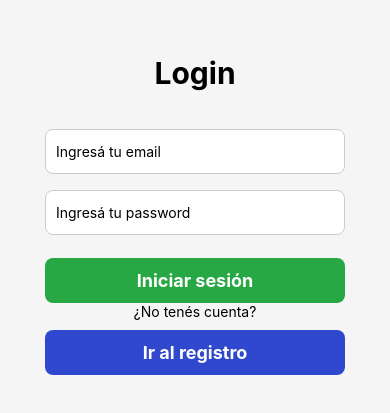
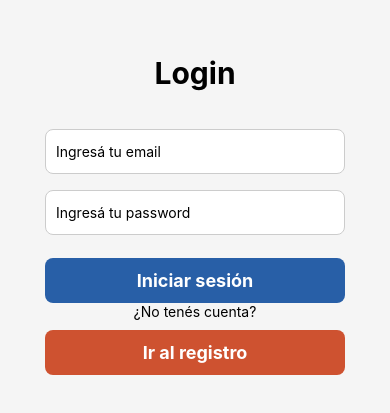
Before and after one commit to fmele-pixel/BMM-RN, a React Native app: screen /Login in a window 390 px wide. Shown: the part 207-620 px from the top of the page. Built offline with nearby package versions, Linux system fonts and the light colour scheme.

Commit message:
navigation

```diff
--- a/src/screen/login/login.js
+++ b/src/screen/login/login.js
@@ -114,7 +114,7 @@ const styles = StyleSheet.create({
 
     clickeableForm: {
         width: 300,
-        backgroundColor: "#28a745",
+        backgroundColor: "#285fa7",
         padding: 12,
         borderRadius: 8,
         alignItems: "center",
@@ -123,7 +123,7 @@ const styles = StyleSheet.create({
 
     clickeable: {
         width: 300,
-        backgroundColor: "#3048ce",
+        backgroundColor: "#ce5230",
         padding: 12,
         borderRadius: 8,
         alignItems: "center",
```
Also changed, not shown: src/navigation/navigation.Stack.js (added).
